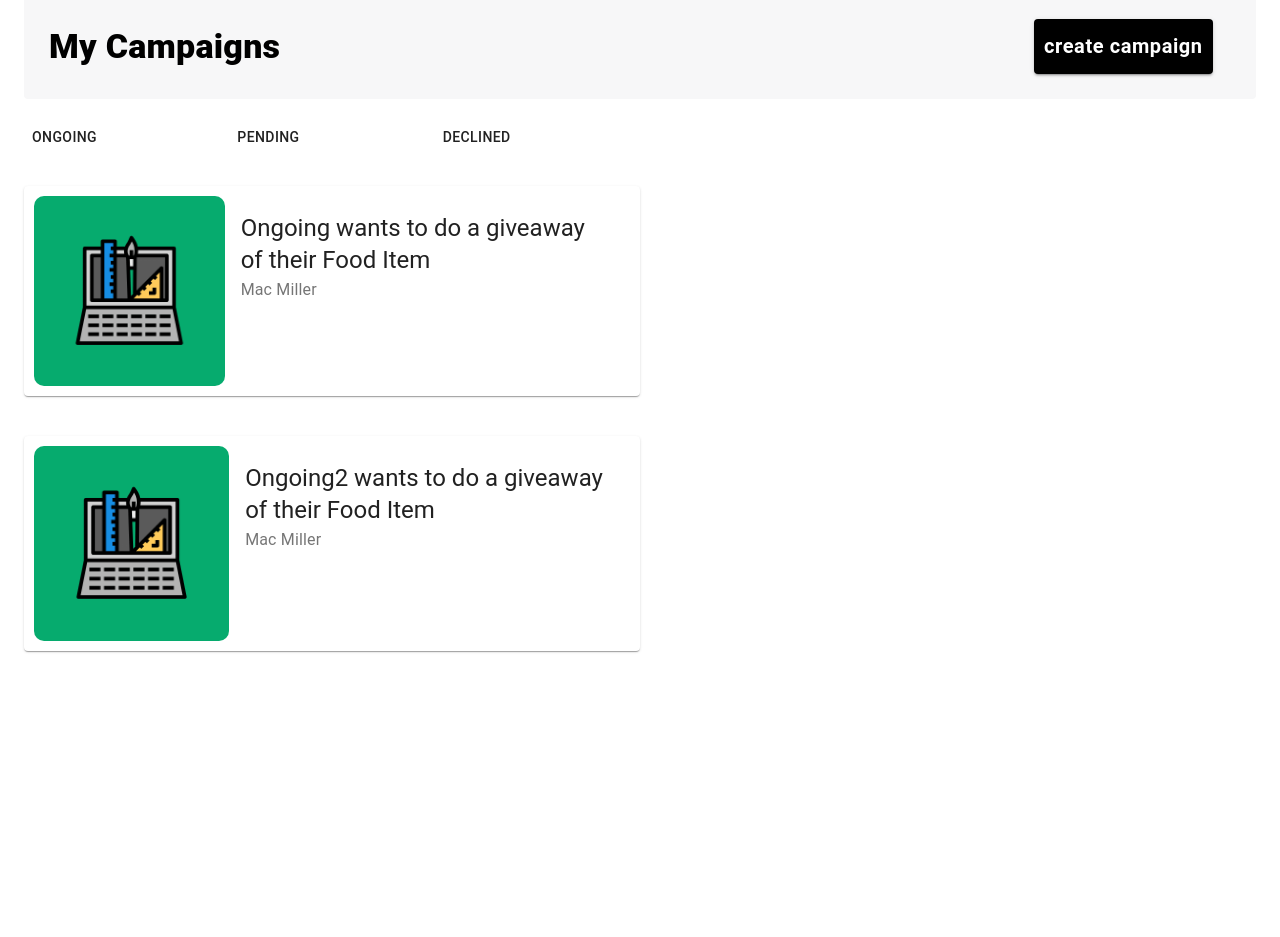
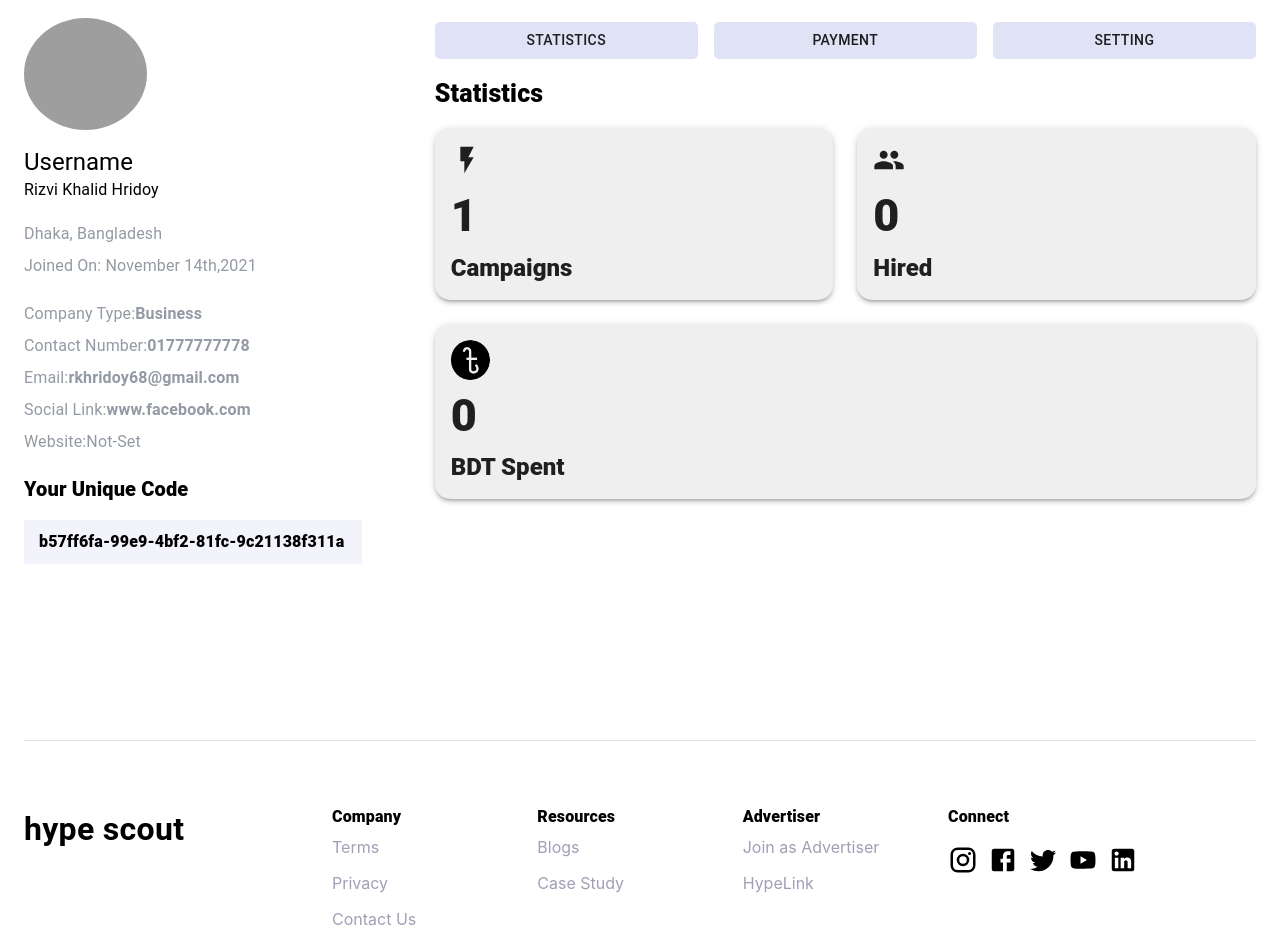
Before and after one commit to MatrixGlitch-Hridoy/hypeScout-Clone, a React (Create React App) app: page /profile in a window 1280 px wide. Shown: the part 100-1037 px from the top of the page. Before the commit the page ends 800 px from the top, so only its background shows below. Built offline with nearby package versions, Linux system fonts and the light colour scheme; grey boxes are pictures that could not be loaded.

Commit message:
homepage and profile page design complete

```diff
--- a/src/App.js
+++ b/src/App.js
@@ -1,10 +1,24 @@
 import Homepage from "./Pages/UserPages/Homepage";
+import {
+  BrowserRouter as Router,
+  Switch,
+  Route,
+  Link
+} from "react-router-dom";
+import ProfilePage from "./Pages/UserPages/ProfilePage";
 
 function App() {
   return (
-    <div>
-      <Homepage/>
-    </div>
+    <Router>
+      <Switch>
+        <Route exact path="/">
+          <Homepage/>
+        </Route>
+        <Route path="/profile">
+          <ProfilePage/>
+        </Route>
+      </Switch>
+    </Router>
   );
 }
 
--- a/src/Pages/UserPages/Homepage.js
+++ b/src/Pages/UserPages/Homepage.js
@@ -1,13 +1,15 @@
 import React from 'react';
-import Banner from '../../components/Banner/Banner';
-import Header from '../../components/Header/Header';
-import SelectCards from '../../components/SelectCards/SelectCards';
+import Banner from '../../components/Home/Banner/Banner';
+import Footer from '../../components/Shared/Footer/Footer';
+import Header from '../../components/Shared/Header/Header';
+import SelectCards from '../../components/Home/SelectCards/SelectCards';
 const Homepage = () => {
     return (
         <div>
             <Header/>
             <Banner/>
             <SelectCards/>
+            <Footer/>
         </div>
     );
 };
--- /dev/null
+++ b/src/Pages/UserPages/ProfilePage.js
@@ -0,0 +1,16 @@
+import React from 'react';
+import Profile from '../../components/Profile/Profile';
+import Footer from '../../components/Shared/Footer/Footer';
+import Header from '../../components/Shared/Header/Header';
+
+const ProfilePage = () => {
+    return (
+        <>
+            <Header/>
+            <Profile/>
+            <Footer/>
+        </>
+    );
+};
+
+export default ProfilePage;
--- a/src/components/Cards/Cards.js
+++ b/src/components/Home/Cards/Cards.js
@@ -12,7 +12,7 @@ import {
 import { makeStyles } from "@material-ui/core/styles";
 import { Image } from "@material-ui/icons";
 import React from "react";
-import image from "../../images/banner.png";
+import image from "../../../images/banner.png";
 const useStyles = makeStyles((theme) => ({
   root: {
     display: "flex",
@@ -45,6 +45,12 @@ const useStyles = makeStyles((theme) => ({
     height: 38,
     width: 38,
   },
+  message:{
+    fontSize:30,
+    fontWeight:900,
+    textAlign:'center',
+    marginTop:30
+  }
 }));
 const Cards = ({ data }) => {
   // console.log(data, "Here");
@@ -82,7 +88,7 @@ const Cards = ({ data }) => {
 
         ))
       ) : (
-        <Typography>You do not have any campaigns yet</Typography>
+        <Typography className={classes.message}>You do not have any campaigns yet</Typography>
       )}
     </>
   );
--- /dev/null
+++ b/src/components/Profile/Profile.js
@@ -0,0 +1,118 @@
+import React from 'react';
+import { Avatar, Box, Button, Container, Grid, makeStyles, Paper, Typography } from '@material-ui/core';
+import FlashOnIcon from '@material-ui/icons/FlashOn';
+import PeopleIcon from '@material-ui/icons/People';
+import Taka from '../../images/taka.png';
+const useStyles = makeStyles((theme) => ({
+    avatar:{
+        width:'30%',
+    },
+    flex:{
+        // justifyContent:'flex-start',
+        marginTop:20,
+        textAlign:'center'
+    },
+    profileCard:{
+        backgroundColor:'#efefef',
+        borderRadius:'15px',
+        padding:'1rem'
+    },
+    button:{
+        backgroundColor:'#e0e2f5',
+        borderRadius:'5px',
+        width:'100%'
+    },
+    typography:{
+        lineHeight:'2rem',
+        color:'#939aa3'
+    }
+  }));
+const Profile = () => {
+    const classes = useStyles();
+    const handleClick = (value) => {
+
+    }
+    return (
+        <Container container>
+            <Grid container>
+                <Grid item md={4}>
+                    <Box className={classes.avatar} sx={{mt:3}}>
+                        <Avatar src="/broken-image.jpg" style={{backgroundSize:'cover',height:'7rem',width:'100%'}}/>
+                    </Box>
+                    <Box sx={{my:2}} >
+                        <Typography variant="h5">Username</Typography>
+                        <Typography>Rizvi Khalid Hridoy</Typography>
+                    </Box>
+                    <Box sx={{my:2}}>
+                        <Typography className={classes.typography}>Dhaka, Bangladesh</Typography>
+                        <Typography className={classes.typography}>Joined On: November 14th,2021</Typography>
+                    </Box>
+                    <Box sx={{my:2}}>
+                        <Typography className={classes.typography}>Company Type:<span style={{fontWeight:'bold'}}>Business</span></Typography>
+                        <Typography className={classes.typography}>Contact Number:<span style={{fontWeight:'bold'}}>01777777778</span></Typography>
+                        <Typography className={classes.typography}>Email:<span style={{fontWeight:'bold'}}>rkhridoy68@gmail.com</span></Typography>
+                        <Typography className={classes.typography}>Social Link:<span style={{fontWeight:'bold'}}>www.facebook.com</span></Typography>
+                        <Typography className={classes.typography}>Website:Not-Set</Typography>
+                    </Box>
+                    <Box>
+                        <Typography><Box fontWeight={900} fontSize={20}>Your Unique Code</Box></Typography>
+                        <Typography><Box fontWeight={900} sx={{my:2}} style={{backgroundColor:'#f3f4fb',padding:'10px 15px',width:'75%'}}>b57ff6fa-99e9-4bf2-81fc-9c21138f311a</Box></Typography>
+                    </Box>
+                </Grid>
+                <Grid item md={8}>
+                    <Grid container className={classes.flex} spacing={2} >
+                        <Grid item md={4} >
+                            <Button onClick={()=>handleClick('statistics')} className={classes.button}>Statistics</Button>
+                        </Grid>
+                        <Grid item md={4} >
+                            <Button onClick={()=>handleClick('payment')} className={classes.button}>Payment</Button>
+                        </Grid>
+                        <Grid item md={4} >
+                            <Button onClick={()=>handleClick('setting')} className={classes.button}>Setting</Button>
+                        </Grid>
+                    </Grid>
+                    <Typography><Box fontWeight={900} fontSize={25} sx={{my:2}}>Statistics</Box></Typography>
+                    <Grid container spacing={3} >
+                        <Grid item md={6} >
+                            <Paper elevation={3} className={classes.profileCard}>
+                                <Box><FlashOnIcon style={{fontSize:'2rem'}}/></Box>
+                                <Typography variant="h4">
+                                    <Box fontWeight={900} sx={{my:1}} fontSize={45}>1</Box>
+                                </Typography>
+                                <Typography variant="h5">
+                                    <Box fontWeight={900}>Campaigns</Box>
+                                </Typography>
+                            </Paper>
+                        </Grid>
+                        <Grid item md={6}>
+                            <Paper elevation={3} className={classes.profileCard}>
+                            <Box><PeopleIcon style={{fontSize:'2rem'}}/></Box>
+                                <Typography variant="h4">
+                                    <Box fontWeight={900} sx={{my:1}} fontSize={45}>0</Box>
+                                </Typography>
+                                <Typography variant="h5">
+                                    <Box fontWeight={900}>Hired</Box>
+                                </Typography>
+                            </Paper>
+                        </Grid>
+                    </Grid>
+                    <Grid container>
+                        <Grid item md={12}>
+                        <Paper elevation={3} className={classes.profileCard} style={{marginTop:'1.5rem'}}>
+                                <Box><Avatar src={Taka} style={{width:'5%'}}/></Box>
+                                <Typography variant="h4">
+                                    <Box fontWeight={900} sx={{my:1}} fontSize={45}>0</Box>
+                                </Typography>
+                                <Typography variant="h5">
+                                    <Box fontWeight={900}>BDT Spent</Box>
+                                </Typography>
+                            </Paper>
+                        </Grid>
+                    </Grid>
+                </Grid>
+            </Grid>
+        </Container>
+    );
+};
+
+export default Profile;
--- /dev/null
+++ b/src/components/Shared/Footer/Footer.js
@@ -0,0 +1,72 @@
+import React from 'react';
+import { Box, Container, Divider, Grid, List, Typography } from '@material-ui/core';
+import { makeStyles } from '@material-ui/styles';
+import InstagramIcon from '@material-ui/icons/Instagram';
+import FacebookIcon from '@material-ui/icons/Facebook';
+import TwitterIcon from '@material-ui/icons/Twitter';
+import YouTubeIcon from '@material-ui/icons/YouTube';
+import LinkedInIcon from '@material-ui/icons/LinkedIn';
+const useStyles = makeStyles((theme) => ({
+    root: {
+      marginTop:'10rem'
+    },
+    listText:{
+        color:'#9f9fb7'
+    },
+    mainGrid:{
+        marginTop:'4rem',
+        alignItems:'flex-start'
+    },
+    socialIcon:{
+        marginTop:'1rem'
+    }
+  }));
+const Footer = () => {
+    const classes = useStyles();
+    return (
+        <Container className={classes.root}>
+            <Divider/>
+            <Grid container className={classes.mainGrid}>
+                <Grid item md={3}>
+                    <Typography style={{fontSize:'2rem',fontWeight:'bold'}}>hype scout</Typography>
+                </Grid>
+                <Grid item md={2}>
+                    <Typography><Box fontWeight={900}>Company</Box></Typography>
+                    <Box className={classes.listText}>
+                        <List>Terms</List>
+                        <List>Privacy</List>
+                        <List>Contact Us</List>
+                    </Box>
+                </Grid>
+                <Grid item md={2}>
+                    <Typography><Box fontWeight={900}>Resources</Box></Typography>
+                    <Box className={classes.listText}>
+                        <List>Blogs</List>
+                        <List>Case Study</List>
+                    </Box>
+                </Grid>
+                <Grid item md={2}>
+                    <Typography><Box fontWeight={900}>Advertiser</Box></Typography>
+                    <Box className={classes.listText}>
+                        <List>Join as Advertiser</List>
+                        <List>HypeLink</List>
+                    </Box>
+                </Grid>
+                <Grid item md={3}>
+                    <Typography><Box fontWeight={900}>Connect</Box></Typography>
+                    <Grid container>
+                        <Box className={classes.socialIcon}>
+                            <InstagramIcon style={{ fontSize: 30,marginRight:10 }}/>
+                            <FacebookIcon style={{ fontSize: 30,marginRight:10 }}/>
+                            <TwitterIcon style={{ fontSize: 30,marginRight:10 }}/>
+                            <YouTubeIcon style={{ fontSize: 30,marginRight:10 }}/>
+                            <LinkedInIcon style={{ fontSize: 30,marginRight:10 }}/>
+                        </Box>
+                    </Grid>
+                </Grid>
+            </Grid>
+        </Container>
+    );
+};
+
+export default Footer;
```
Also changed, not shown: src/components/Home/Banner/Banner.js (renamed from src/components/Banner/Banner.js), src/components/Home/SelectCards/SelectCards.js (renamed from src/components/SelectCards/SelectCards.js), src/components/Shared/Header/Header.js (renamed from src/components/Header/Header.js), src/images/taka.png (added).
